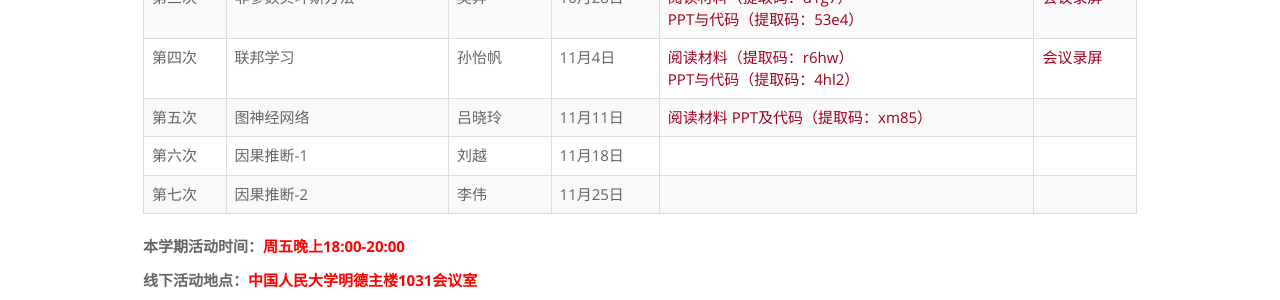
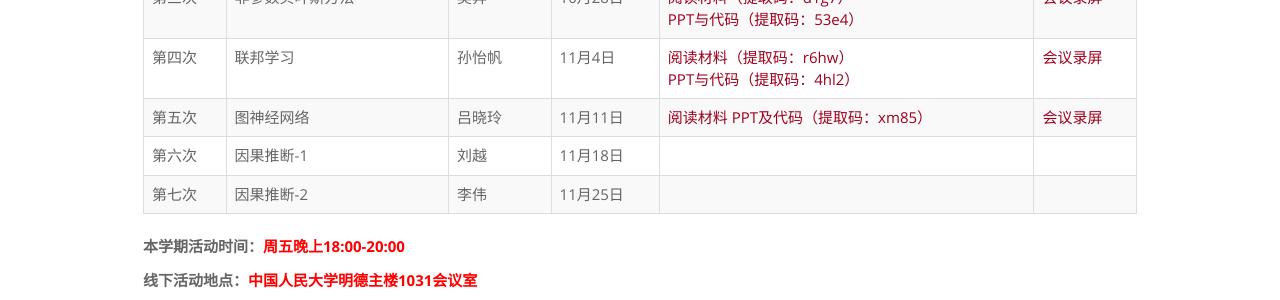
Before and after one commit to rucdmc/rucdmc.github.io, a Jekyll site: the page built from index.html, in a window 1280 px wide. Shown: the part 823-1123 px from the top of the page. Built offline with Jekyll 4.4.1, drawn with Linux system fonts in a browser that asks for light colours.

Commit message:
Update index.html

```diff
--- a/index.html
+++ b/index.html
@@ -134,7 +134,7 @@
             <td>吕晓玲</td>
             <td>11月11日</td>
             <td><a href="https://pan.baidu.com/s/1C25-m-oxhbrTrC_M9anf2g">阅读材料 PPT及代码（提取码：xm85）</a></td>
-            <td><a href="https://meeting.tencent.com/v2/cloud-record/share?id=ad1cf849-d9fb-4466-ba4e-e678e7bb406c&from=3"</a></td>
+            <td><a href="https://meeting.tencent.com/v2/cloud-record/share?id=ad1cf849-d9fb-4466-ba4e-e678e7bb406c&from=3">会议录屏</a></td>
 	</tr>
         <tr>
             <td>第六次</td>
```
